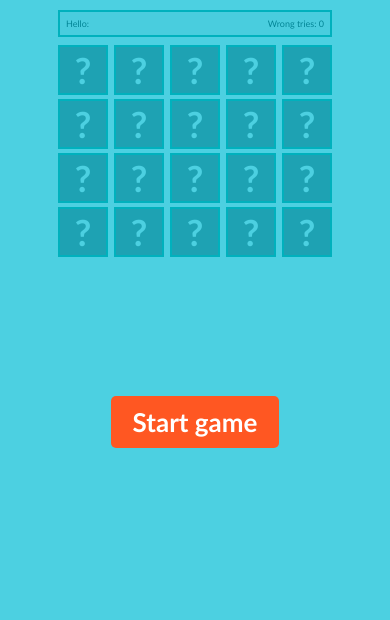
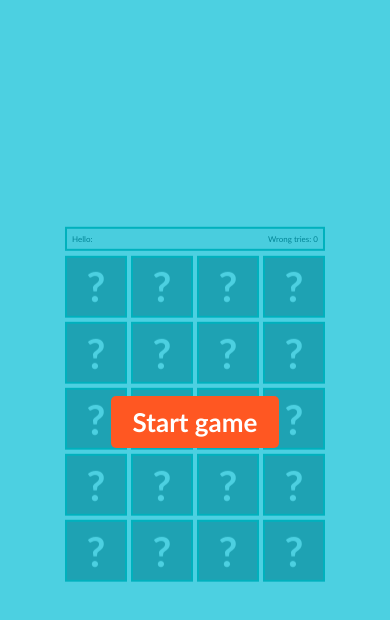
Before and after one commit to Ahmed-Kholif/Memory-Game, a plain HTML site: page index.html in a window 390 px wide. Drawn offline with Linux system fonts and the light colour scheme.

Commit message:
Update style.css

```diff
--- a/style.css
+++ b/style.css
@@ -175,9 +175,9 @@ body {
 
 @media (max-width: 575px) {
     .game-info {
-        width: 274px;
-        font-size: 9px;
-        padding: 6px;
+        width: 260px;
+        font-size: 8px;
+        padding: 5px;
     }
 }
 
@@ -194,28 +194,27 @@ body {
     display: flex;
     width: 700px;
     flex-wrap: wrap;
-    margin: 10px auto -12px;
+    margin: 12px auto -10px;
     justify-content: center;
 }
 
 @media (max-width: 991px) {
     .game-container {
         width: 620px;
-        margin: -4px auto;
+        margin: -5px auto;
     }
 }
 
 @media (max-width: 767px) {
     .game-container {
         width: 500px;
-        margin: 0 auto;
     }
 }
 
 @media (max-width: 575px) {
     .game-container {
-        width: 300px;
-        margin: -4px auto -4px;
+        width: 280px;
+        margin: -7px auto;
     }
 }
 
@@ -253,9 +252,9 @@ body {
 
 @media (max-width: 575px) {
     .game-container .game-block {
-        width: 50px;
-        height: 50px;
-        margin: 2px 3px;
+        width: 62px;
+        height: 62px;
+        margin: 2px;
     }
 }
 
@@ -323,7 +322,7 @@ body {
 
 @media (max-width: 575px) {
     .game-container .front::before {
-        font-size: 36px;
+        font-size: 41px;
     }
 }
 
@@ -356,8 +355,8 @@ body {
 
 @media (max-width: 575px) {
     .game-container .back img {
-        width: 35px;
-        height: 35px;
+        width: 44px;
+        height: 44px;
     }
 }
 
@@ -483,6 +482,14 @@ body {
         max-width: 720px;
     }
 }
+@media (max-width: 767px) {
+    .container {
+        position: absolute;
+        top: 50%;
+        left: 50%;
+        transform: translate(-50%, -57%);
+    }
+}
   @media (min-width: 992px) { /* Desktops */
     .container {
         max-width: 960px;
```
